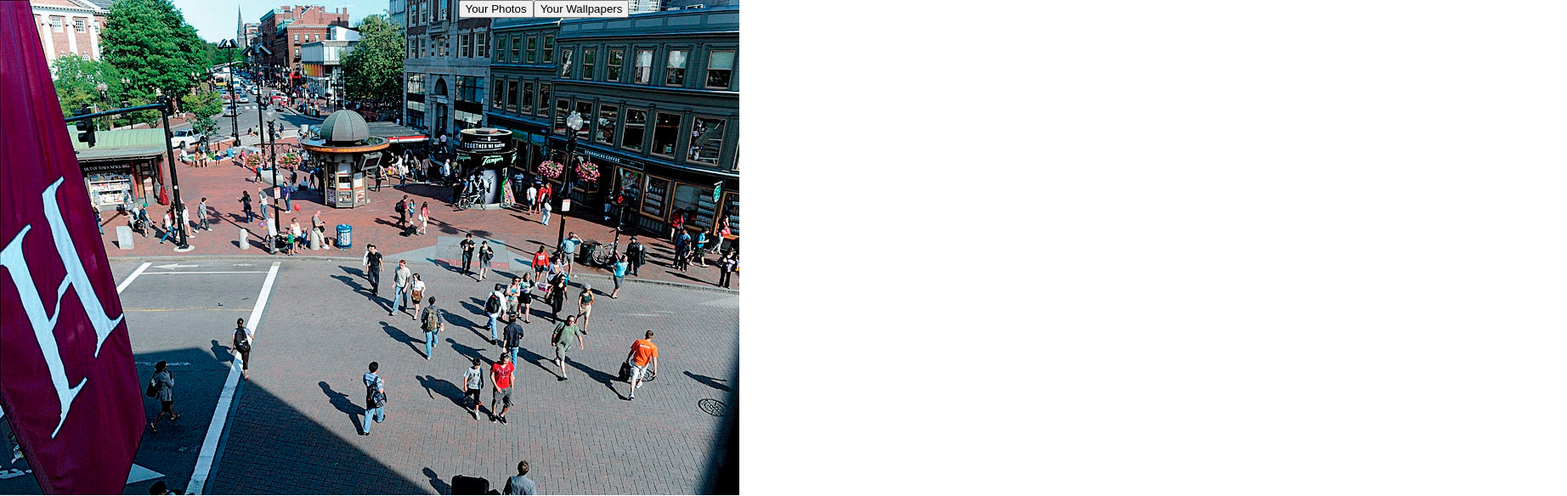
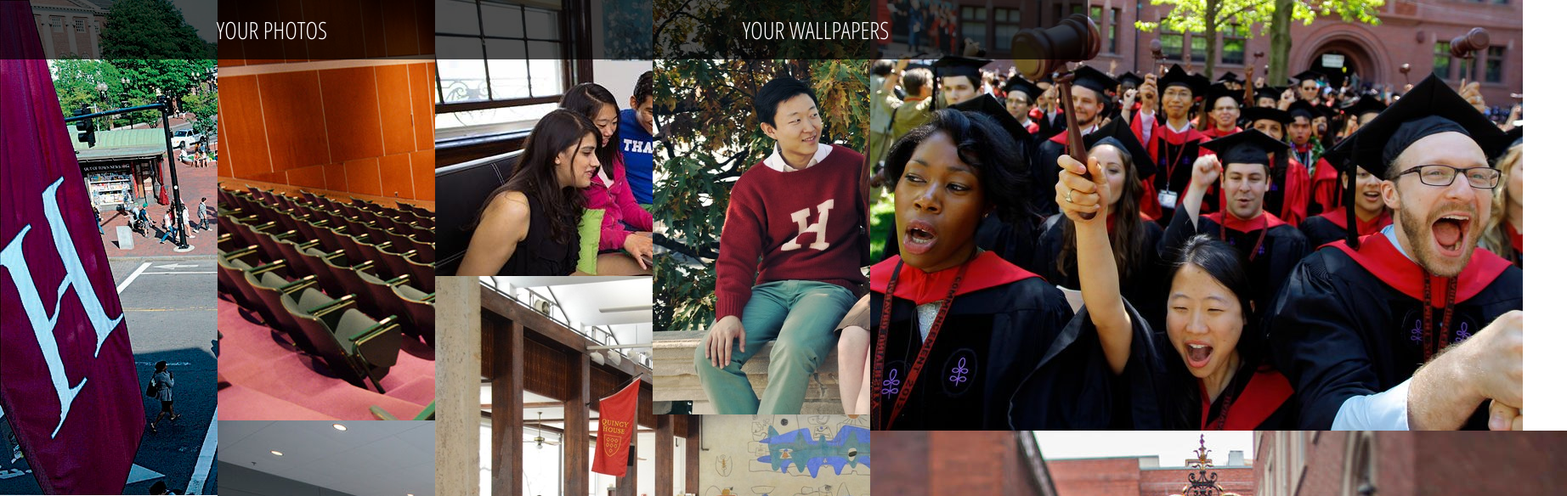
Before and after one commit to tyu268/quotable, a React app: page / in a window 1280 px wide. Both pictures are taken after a click on the picture 31 px from the left and 764 px from the top of the page. Shown: the top 584 px of the page at 85% size, 1844 px wide, since content can reach past the window. Built offline with nearby package versions, Linux system fonts and the light colour scheme.

Commit message:
fixed photo display in explore and profile

```diff
--- a/public/index.html
+++ b/public/index.html
@@ -1,6 +1,7 @@
 <!DOCTYPE html>
 <html lang="en">
   <head>
+    <link href="https://fonts.googleapis.com/css?family=Open+Sans+Condensed:300" rel="stylesheet">
     <meta charset="utf-8">
     <meta name="viewport" content="width=device-width, initial-scale=1, shrink-to-fit=no">
     <meta name="theme-color" content="#000000">
--- a/src/components/PhotoDisplay.js
+++ b/src/components/PhotoDisplay.js
@@ -11,7 +11,7 @@
         }
         let i = 0;
         return (
-            <div>
+            <div id = "photos">
             {this.props.photos.map(p => {
                 return (<div key={i++}>
                     <img src={p.img} alt={p.text} />
--- a/src/containers/Explore.js
+++ b/src/containers/Explore.js
@@ -6,10 +6,16 @@
 import gate from '../img/gate.jpg';
 import yard from '../img/yard.jpg';
 import matthews from '../img/matthews.jpeg';
+import adams from '../img/adams.jpg';
+import square from '../img/square.jpg';
+import manny from '../img/manny.jpg';
+import housing from '../img/housing.jpg';
+import housing2 from '../img/housing2.jpg';
 
 // temp photo arrays
 let photos = [{img: annenberg, text: 'annenberg'}, {img: gate, text: 'gate'}, {img: yard, text: 'yard'},
-	{img: matthews, text: 'matthews'}];
+	{img: matthews, text: 'matthews'}, {img: adams, text: 'adams'}, {img: square, text: 'square'}, {img: manny, text: 'manny'},
+	{img: housing, text: 'housing'}, {img: housing2, text: 'housing2'}];
 
 class Profile extends Component {
     render() {
--- a/src/containers/Profile.js
+++ b/src/containers/Profile.js
@@ -5,12 +5,19 @@
 import square from '../img/square.jpg';
 import hall from '../img/hall.jpg';
 import nw from '../img/nw.jpg';
+import students from '../img/students.jpg';
+import quincy from '../img/quincy.jpg';
+import bridge from '../img/bridge.jpg';
+import grad from '../img/grad.jpg';
+import adams from '../img/adams.jpg';
 import starrynight from '../img/starrynight.png';
 import tiger from '../img/tiger.png';
 import shell from '../img/shell.png';
 
 // temp photo arrays
-let photos = [{img: square, text: 'square'}, {img: hall, text: 'hall'}, {img: nw, text: 'nw'}];
+let photos = [{img: square, text: 'square'}, {img: hall, text: 'hall'}, {img: nw, text: 'nw'},
+    {img: students, text: 'students'}, {img: quincy, text: 'quincy'}, {img: bridge, text: 'bridge'},
+    {img: grad, text: 'grad'}, {img: adams, text: 'adams'}];
 let wallpapers = [{img: starrynight, text: 'starrynight'}, {img: tiger, text: 'tiger'}, {img: shell, text: 'shell'}]
 
 class Profile extends Component {
@@ -38,8 +45,8 @@
         return (
             <div>
                 <div className='profile-header'>
-                    <button name="photos" onClick={this.handleClick}>Your Photos</button>
-                    <button name="wallpapers" onClick={this.handleClick}>Your Wallpapers</button>
+                    <button className="photos" onClick={this.handleClick}>YOUR PHOTOS</button>
+                    <button className="wallpapers" onClick={this.handleClick}>YOUR WALLPAPERS</button>
                 </div>
                 <PhotoDisplay photos={this.state.showWallpapers ? wallpapers : photos} />
                 <Navbar state='profile' />
--- a/src/css/PhotoDisplay.css
+++ b/src/css/PhotoDisplay.css
@@ -1,4 +1,4 @@
-.PhotoDisplay {
+#photos {
    /* Prevent vertical gaps */
    /* From: https://css-tricks.com/seamless-responsive-photo-grid/ */
 
@@ -12,14 +12,14 @@
    column-gap:           0px;
 }
 
-.PhotoDisplay img {
+#photos > img {
   /* Just in case there are inline attributes */
   width: 100% !important;
   height: auto !important;
 }
 
 @media (max-width: 1200px) {
-  #PhotoDisplay {
+  #photos {
   -moz-column-count:    4;
   -webkit-column-count: 4;
   column-count:         4;
@@ -27,7 +27,7 @@
 }
 
 @media (max-width: 1000px) {
-  #PhotoDisplay {
+  #photos {
   -moz-column-count:    3;
   -webkit-column-count: 3;
   column-count:         3;
@@ -35,7 +35,7 @@
 }
 
 @media (max-width: 800px) {
-  #PhotoDisplay {
+  #photos {
   -moz-column-count:    2;
   -webkit-column-count: 2;
   column-count:         2;
@@ -43,7 +43,7 @@
 }
 
 @media (max-width: 400px) {
-  #PhotoDisplay {
+  #photos {
   -moz-column-count:    1;
   -webkit-column-count: 1;
   column-count:         1;
--- a/src/css/Profile.css
+++ b/src/css/Profile.css
@@ -8,18 +8,24 @@
 
 .photos {
 	border: none;
-	background: transparent;
+	font-family: 'Open Sans Condensed', sans-serif;
+	color: #fff;
+	background-color: rgba(0, 0, 0, 0.7);
+	min-width: 50%;
 	padding: 16px 32px;
 	text-align: center;
-	font-size: 16px;
-	margin: 4px 2px;
+	font-size: 24px;
+	font-size: 3.5vmin;
 }
 
 .wallpapers {
 	border: none;
-	background: transparent;
+	font-family: 'Open Sans Condensed', sans-serif;
+	color: #fff;
+	background-color: rgba(0, 0, 0, 0.7);
+	min-width: 50%;
 	padding: 16px 32px;
 	text-align: center;
-	font-size: 16px;
-	margin: 4px 2px;
+	font-size: 24px;
+	font-size: 3.5vmin;
 }
```
Also changed, not shown: src/img/adams.jpg (added), src/img/bridge.jpg (added), src/img/grad.jpg (added), src/img/housing.jpg (added), src/img/housing2.jpg (added), src/img/manny.jpg (added), src/img/quincy.jpg (added), src/img/students.jpg (added).
